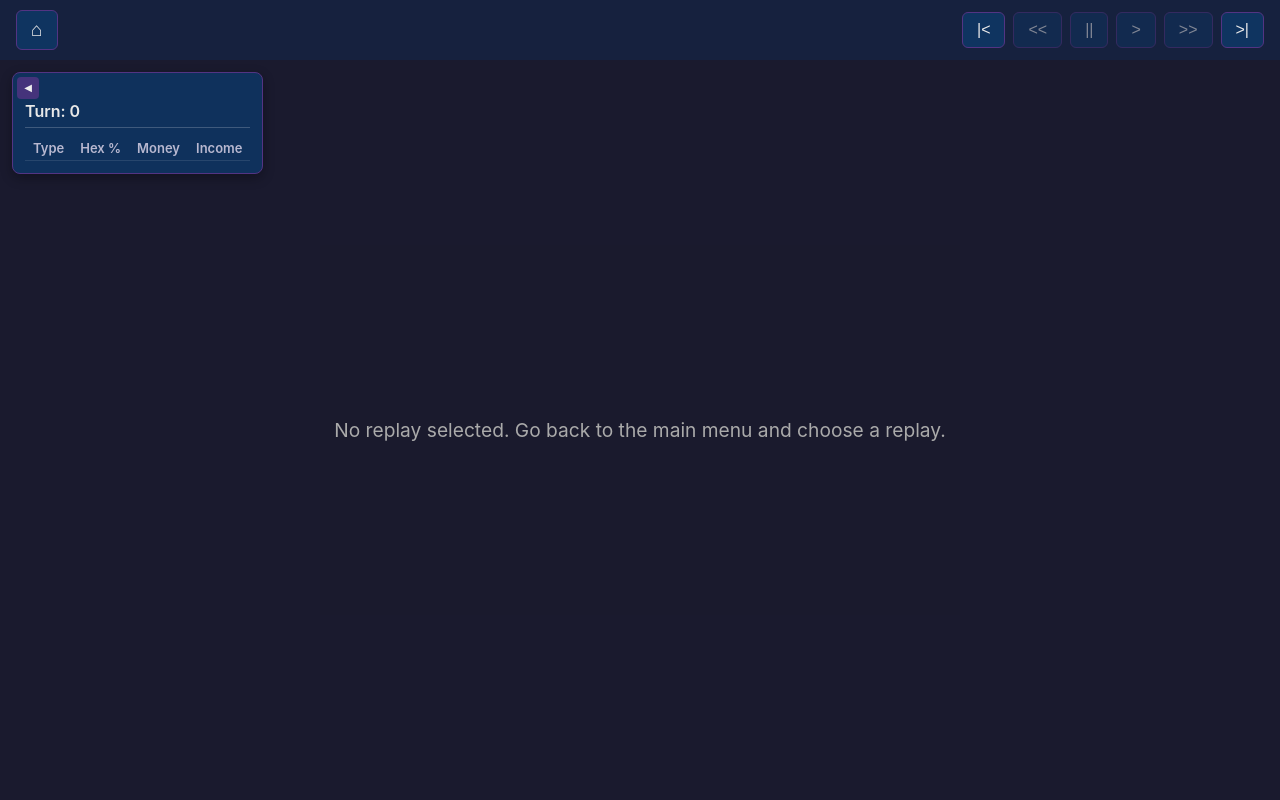
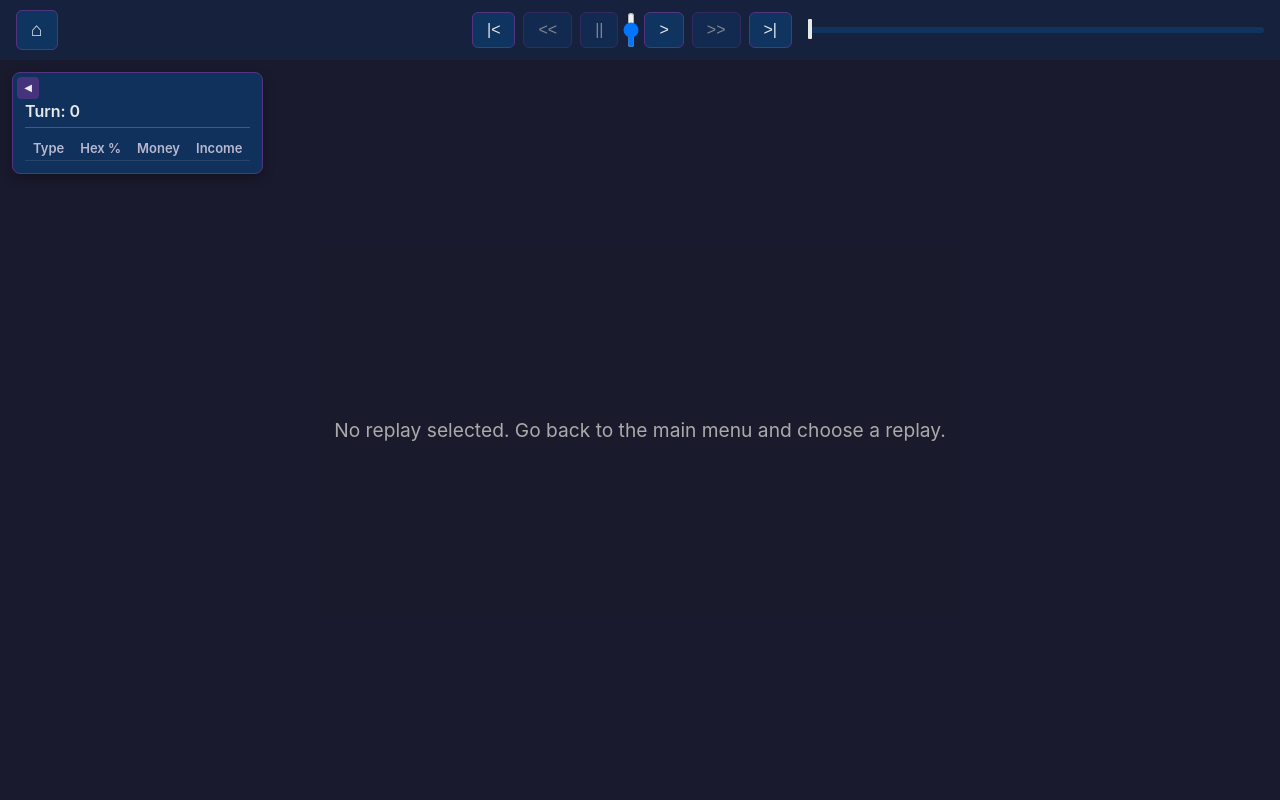
Before and after one commit to dstulic/antiyoy_py, a Flask app: page /replay in a window 1280 px wide. Run offline with Flask 3, Linux system fonts and the light colour scheme; lists and menus that the app fills with data are empty.

Commit message:
replay controls work well

```diff
--- a/web/static/css/replay.css
+++ b/web/static/css/replay.css
@@ -19,11 +19,57 @@
     flex-shrink: 0;
 }
 
-.replay-control-left { flex: 0 0 auto; }
+.replay-control-left { flex: 1 1 0; }
 .replay-control-center {
     display: flex;
     align-items: center;
     gap: 8px;
+    flex: 0 0 auto;
+}
+.replay-control-right {
+    flex: 1 1 0;
+    display: flex;
+    align-items: center;
+    padding-left: 16px;
+}
+
+.replay-scrubber {
+    width: 100%;
+    height: 6px;
+    -webkit-appearance: none;
+    appearance: none;
+    background: #0f3460;
+    border-radius: 3px;
+    outline: none;
+    cursor: pointer;
+}
+.replay-scrubber::-webkit-slider-thumb {
+    -webkit-appearance: none;
+    width: 4px;
+    height: 20px;
+    border-radius: 1px;
+    background: #e8e8e8;
+    border: none;
+    cursor: pointer;
+    margin-top: -8px;
+}
+.replay-scrubber::-moz-range-thumb {
+    width: 4px;
+    height: 20px;
+    border-radius: 1px;
+    background: #e8e8e8;
+    border: none;
+    cursor: pointer;
+    transform: translateY(-25%);
+}
+.replay-scrubber::-webkit-slider-runnable-track {
+    height: 6px;
+    border-radius: 3px;
+}
+.replay-scrubber::-moz-range-track {
+    height: 6px;
+    background: #0f3460;
+    border-radius: 3px;
 }
 
 .replay-btn {
@@ -44,6 +90,37 @@
 }
 
 .replay-home-btn { font-size: 1.2em; }
+
+.replay-speed-slider {
+    -webkit-appearance: slider-vertical;
+    appearance: slider-vertical;
+    writing-mode: vertical-lr;
+    direction: rtl;
+    width: 6px;
+    height: 36px;
+    background: #0f3460;
+    border-radius: 3px;
+    outline: none;
+    cursor: pointer;
+    margin: 0 2px;
+}
+.replay-speed-slider::-webkit-slider-thumb {
+    -webkit-appearance: none;
+    width: 12px;
+    height: 6px;
+    border-radius: 1px;
+    background: #e8e8e8;
+    border: none;
+    cursor: pointer;
+}
+.replay-speed-slider::-moz-range-thumb {
+    width: 12px;
+    height: 6px;
+    border-radius: 1px;
+    background: #e8e8e8;
+    border: none;
+    cursor: pointer;
+}
 
 .replay-board-wrap {
     flex: 1;
--- a/web/templates/replay.html
+++ b/web/templates/replay.html
@@ -19,9 +19,13 @@
                 <button class="replay-btn replay-seek-btn" id="btnBegin" title="Go to beginning">|<</button>
                 <button class="replay-btn replay-seek-btn" id="btnBack" title="Go one event back" disabled><<</button>
                 <button class="replay-btn replay-seek-btn" id="btnPause" title="Pause" disabled>||</button>
-                <button class="replay-btn replay-seek-btn" id="btnPlay" title="Play" disabled>></button>
+                <input type="range" id="speedSlider" class="replay-speed-slider" min="1" max="100" value="50" orient="vertical" title="Playback speed">
+                <button class="replay-btn replay-seek-btn" id="btnPlay" title="Play">></button>
                 <button class="replay-btn replay-seek-btn" id="btnFwd" title="Go one event forward" disabled>>></button>
                 <button class="replay-btn replay-seek-btn" id="btnEnd" title="Go to end">>|</button>
+            </div>
+            <div class="replay-control-right">
+                <input type="range" id="replayScrubber" class="replay-scrubber" min="0" max="0" value="0" title="Scrub through replay">
             </div>
         </div>
 
```
Also changed, not shown: web/static/js/replay.js (+118 -2 lines).
